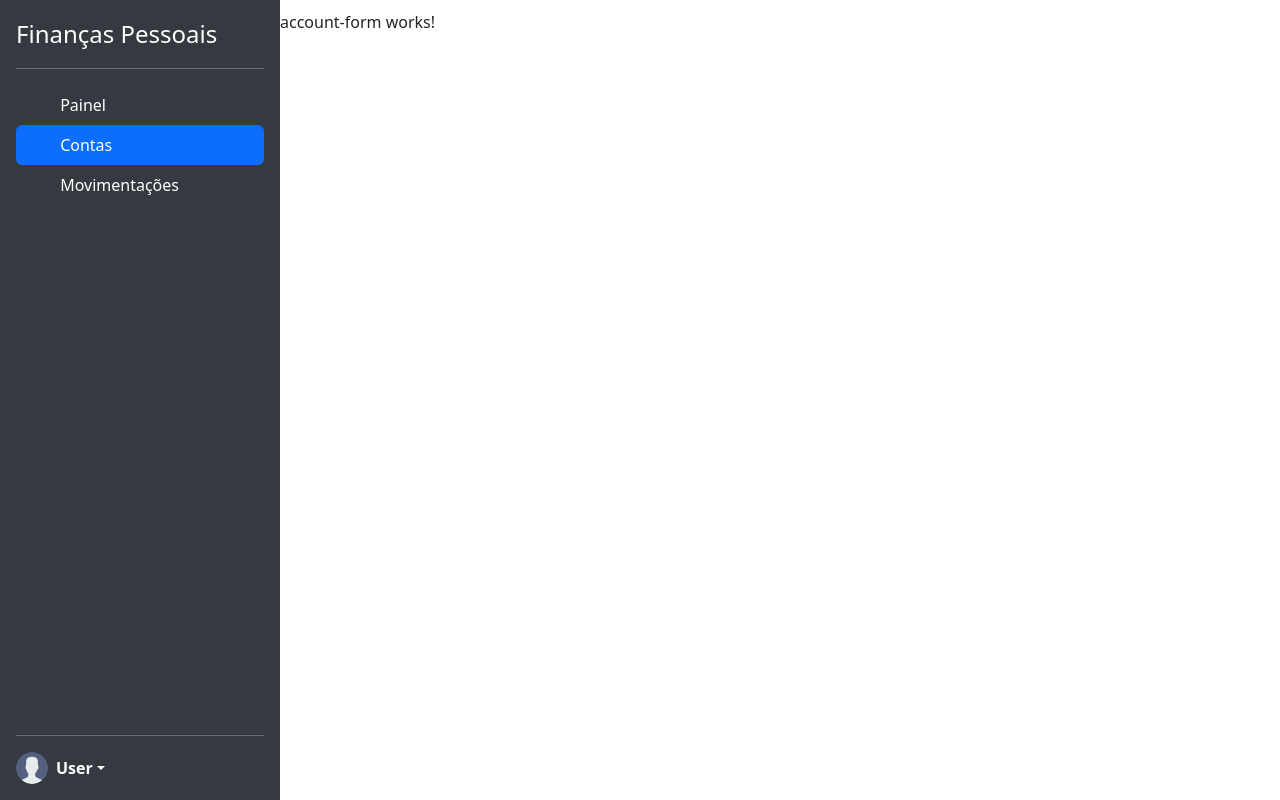
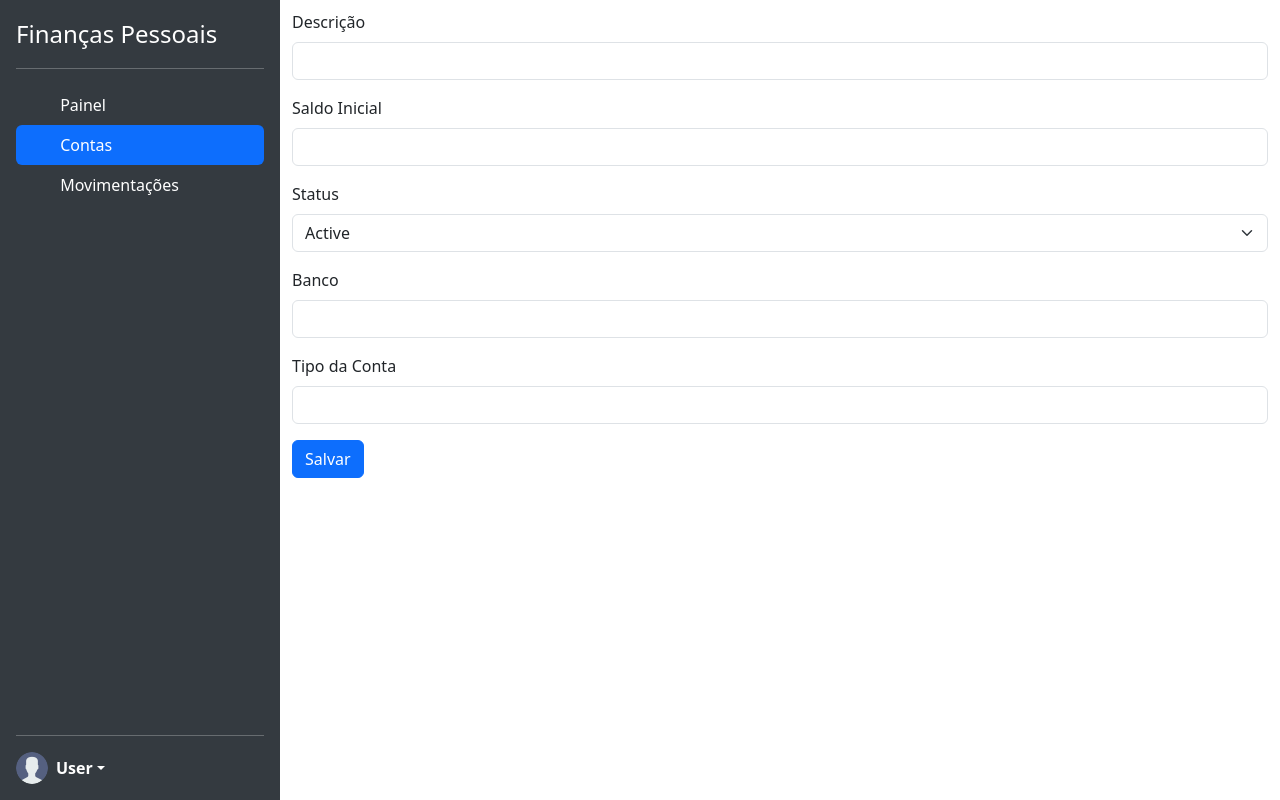
Before and after one commit to wvreis/PersonalFinance-Angular, an Angular app: page /accounts/1 in a window 1280 px wide. Built offline with nearby package versions, Linux system fonts and the light colour scheme; no server answers.

Commit message:
Begin of account form implementation .

```diff
--- a/src/app/features/accounts/account-form/account-form.component.html
+++ b/src/app/features/accounts/account-form/account-form.component.html
@@ -1,3 +1,34 @@
-<p>account-form works!</p>
+<div class="container">
+  <span *ngIf="loading === false">{{ account.description }}</span>
+  <form>
+    <div class="mb-3">
+      <label for="description" class="form-label">Descrição</label>
+      <input type="text" class="form-control" id="description" name="description" required>
+    </div>
 
-<span *ngIf="loading === false">{{ account.description }}</span>
+    <div class="mb-3">
+      <label for="openingBalance" class="form-label">Saldo Inicial</label>
+      <input type="number" class="form-control" id="openingBalance" name="openingBalance" required>
+    </div>
+
+    <div class="mb-3">
+      <label for="status" class="form-label">Status</label>
+      <select class="form-select" id="status" name="status" required>
+        <option value="true">Active</option>
+        <option value="false">Inactive</option>
+      </select>
+    </div>
+
+    <div class="mb-3">
+      <label for="bank" class="form-label">Banco</label>
+      <input type="text" class="form-control" id="bank" name="bank" required>
+    </div>
+
+    <div class="mb-3">
+      <label for="accountType" class="form-label">Tipo da Conta</label>
+      <input type="text" class="form-control" id="accountType" name="accountType" required>
+    </div>
+
+    <button type="submit" class="btn btn-primary">Salvar</button>
+  </form>
+</div>
--- a/src/app/features/accounts/account-form/account-form.component.ts
+++ b/src/app/features/accounts/account-form/account-form.component.ts
@@ -1,3 +1,4 @@
+import { FormBuilder } from '@angular/forms';
 import { AccountService } from './../account.service';
 import { Component, OnDestroy, OnInit } from '@angular/core';
 import { ActivatedRoute } from '@angular/router';
@@ -16,11 +17,14 @@ export class AccountFormComponent implements OnInit, OnDestroy {
 
   constructor(
     private readonly accountService: AccountService,
-    private readonly activatedRoute: ActivatedRoute
+    private readonly activatedRoute: ActivatedRoute,
+    private readonly formBuilder: FormBuilder
   ) {}
 
   ngOnInit(): void {
     this.GetAccount();
+
+
   }
   ngOnDestroy(): void {
     this.destroy$.next();
```
